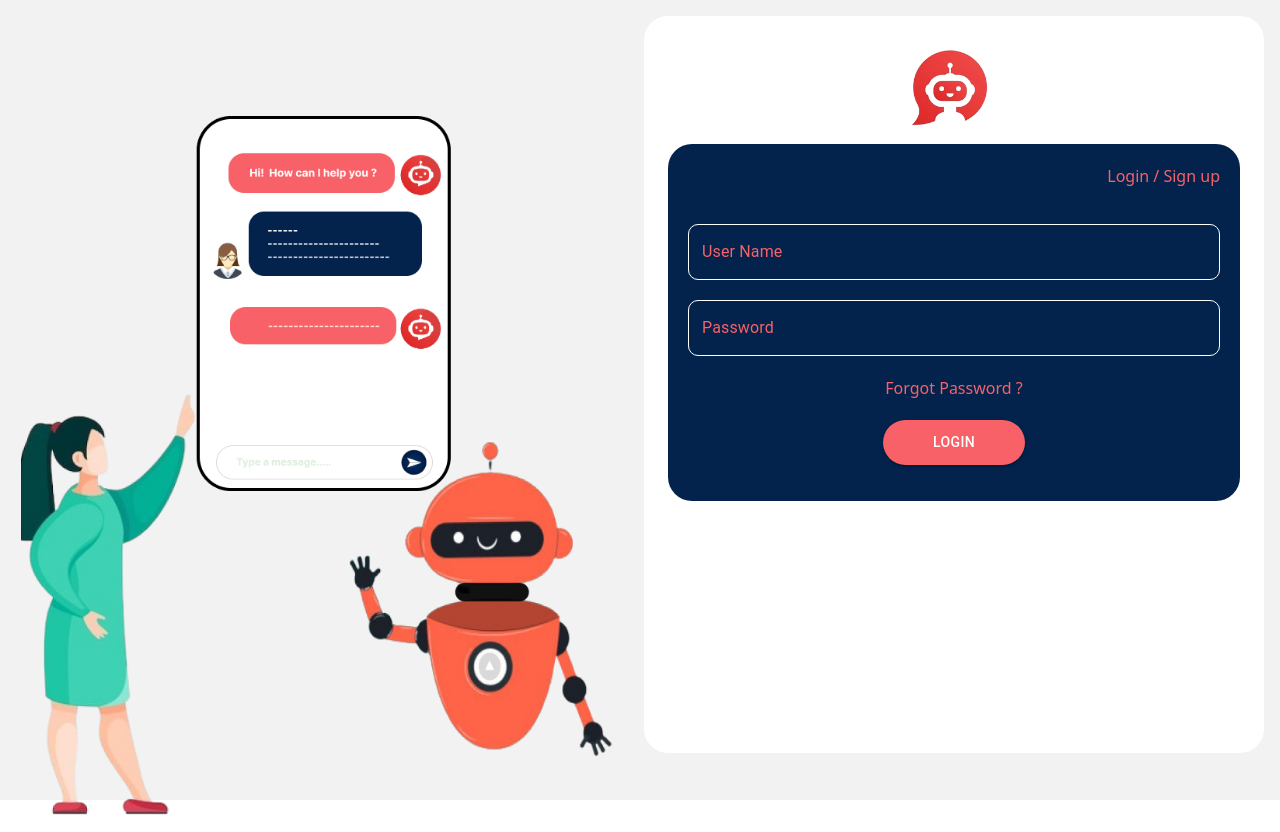
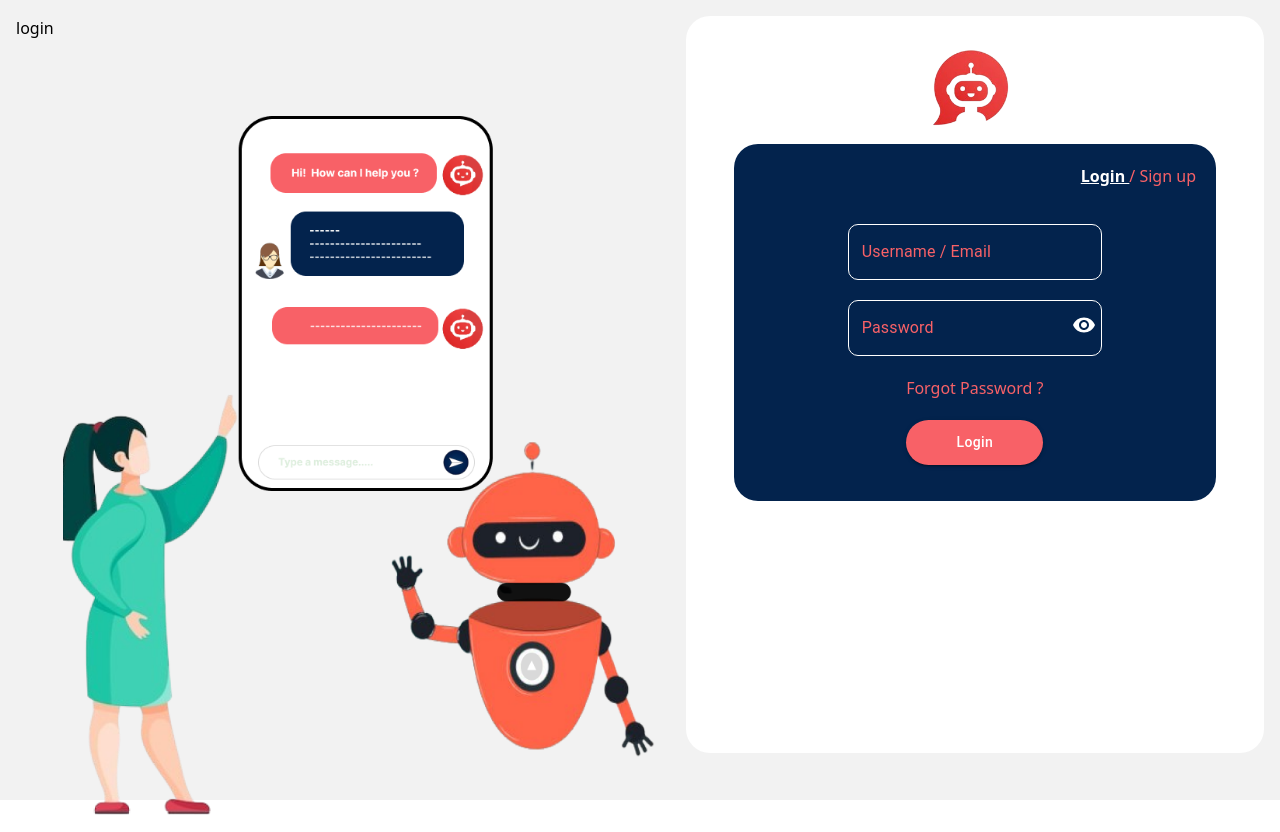
Before and after one commit to kesava-infos/chatbot-ui, a React (Create React App) app: page / in a window 1280 px wide. Built offline with nearby package versions, Linux system fonts and the light colour scheme; the HTML template or start-up script is replaced by a standard one.

Commit message:
functionality implented for Login page

```diff
--- a/package.json
+++ b/package.json
@@ -5,10 +5,12 @@
   "dependencies": {
     "@emotion/react": "^11.13.3",
     "@emotion/styled": "^11.13.0",
+    "@mui/icons-material": "^5.16.7",
     "@mui/material": "^5.16.7",
     "@testing-library/jest-dom": "^5.17.0",
     "@testing-library/react": "^13.4.0",
     "@testing-library/user-event": "^13.5.0",
+    "formik": "^2.4.6",
     "react": "^18.3.1",
     "react-dom": "^18.3.1",
     "react-scripts": "5.0.1",
--- /dev/null
+++ b/src/components/ForgotComponent.js
@@ -0,0 +1,16 @@
+import InputTextField from "./common/InputTextField";
+import ButtonField from "./common/ButtonField";
+export default function ForgotComponent(props) {
+    const handlerCancel = () => {
+        console.log(props)
+        props.setPageState("login")
+    }
+    return <>
+        <p className="text-left text-white">Please Enter Email Id</p>
+        <InputTextField color="#F86167" border="#fff" label="Email Id" />
+        <div className="flex gap-4">
+        <ButtonField bg="#F86167" label="Reset" />
+        <ButtonField bg="#F86167" label="Cancel" clicked={handlerCancel}/>
+        </div>
+    </>
+}
--- /dev/null
+++ b/src/components/LoginComponent.js
@@ -0,0 +1,11 @@
+import InputTextField from "./common/InputTextField";
+import ButtonField from "./common/ButtonField";
+import { Formik } from 'formik';
+export default function LoginComponent(props) {
+    return <>
+        <InputTextField color="#F86167" border="#fff" label="Username / Email" />
+        <InputTextField color="#F86167" border="#fff" label="Password" type="password" />
+        <p className="text-left text-[#F86167] cursor-pointer" onClick={() => props.setPageState("forgot")}>Forgot Password ?</p>
+        <ButtonField bg="#F86167" label="Login" />
+    </>
+}
--- /dev/null
+++ b/src/components/SigupComponent.js
@@ -0,0 +1,12 @@
+import InputTextField from "./common/InputTextField";
+import ButtonField from "./common/ButtonField";
+export default function SigupComponent(props) {
+    return <>
+        <InputTextField color="#F86167" border="#fff" label="First Name" />
+        <InputTextField color="#F86167" border="#fff" label="Last Name" />
+        <InputTextField color="#F86167" border="#fff" label="Email Id" />
+        <InputTextField color="#F86167" border="#fff" label="Password" />
+        <InputTextField color="#F86167" border="#fff" label="Confirm Password" />
+        <ButtonField bg="#F86167" label="Signup" />
+    </>
+}
--- a/src/components/ButtonField.js
+++ b/src/components/common/ButtonField.js
@@ -6,7 +6,10 @@ export default function ButtonField(props) {
         style={{
             borderRadius: 35,
             backgroundColor: props.bg,
-            padding: "10px 50px"
+            padding: "10px 50px",
+            textTransform: "capitalize"
         }}
-        variant="contained">{props.label}</Button>
+        variant="contained"
+        onClick={props.clicked}
+        >{props.label}</Button>
 }
--- a/src/components/InputTextField.js
+++ b/src/components/common/InputTextField.js
@@ -1,8 +1,20 @@
 import React from "react";
 import TextField from '@mui/material/TextField';
+import IconButton from '@mui/material/IconButton';
+import Visibility from '@mui/icons-material/Visibility';
+import VisibilityOff from '@mui/icons-material/VisibilityOff';
 
 export default function InputTextField(props) {
-    return  <TextField
+    const [showPassword, setShowPassword] = React.useState(false);
+
+  const handleClickShowPassword = () => setShowPassword((show) => !show);
+
+  const handleMouseDownPassword = (event) => {
+    event.preventDefault();
+  };
+    return  <div className="flex relative">
+    <TextField
+    type={showPassword ? "text" : props.type}
     style={{width:"100%"}}
     sx={{
         "& .MuiFormControl-root.MuiTextField-root":{
@@ -35,4 +47,15 @@ export default function InputTextField(props) {
         }
     }}
     label={props.label} variant="outlined" />
+    {
+        props.type == "password" && <IconButton
+        onClick={handleClickShowPassword}
+        onMouseDown={handleMouseDownPassword}
+        edge="end"
+        style={{color: "#fff", position: "absolute", right:"10px", top: "5px"}}
+      >
+        {showPassword ? <VisibilityOff /> : <Visibility />}
+      </IconButton>
+    }
+    </div>
 }
--- a/src/pages/login.js
+++ b/src/pages/login.js
@@ -1,23 +1,44 @@
-import React from "react";
+import React, { useState } from "react";
 import bg from "../assets/bg.png";
 import logo from "../assets/logo.png";
-import InputTextField from "../components/InputTextField";
-import ButtonField from "../components/ButtonField";
+import LoginComponent from "../components/LoginComponent";
+import SigupComponent from "../components/SigupComponent";
+import ForgotComponent from "../components/ForgotComponent";
+
+const style1 = {
+    fontWeight: "bold",
+    textDecoration: "underline",
+    color: "#fff"
+}
+const style2 = {
+    cursor: "pointer"
+}
 
 export default function Login() {
+    const [currentState, setCurretState] = useState("login");
+
     return <div className="bg-[#f2f2f2] h-screen flex gap-1 p-4 sm:p-8 md:p-4">
+        <p>{currentState}</p>
         <div className="w-1/2 flex hidden sm:block relative">
             <img src={bg} alt="Background Image" className="self-end w-100 absolute top-[100px] right-[-5px]" />
         </div>
-        <div className="flex flex-col items-center gap-2 justify-start min-w-[320px] bg-white  h-[96%] rounded-3xl grow p-6">
+        <div className="flex flex-col items-center gap-2 justify-start min-w-[320px] bg-white  h-[96%] rounded-3xl grow px-12 py-6 xl:max-w-[600px]">
             <img src={logo} alt="logo" className="w-[150px]" />
             <div className=" bg-[#03234D] flex flex-col gap-4 rounded-3xl w-[100%] text-white">
-                <p className="  text-right pt-5 px-5 text-[#F86167] ">Login / Sign up</p>
+                <p className="  text-right pt-5 px-5 text-[#F86167] ">
+                    <span onClick={() => setCurretState("login")} style={currentState == "login" || currentState == "forgot" ? style1 : style2}>Login </span> /
+                    <span onClick={() => setCurretState("sigup")} style={currentState == "sigup" ? style1 : style2}> Sign up</span></p>
                 <div className="p-5 w-[100%] items-center flex flex-col gap-5 ">
-                <InputTextField color="#F86167" border="#fff" label="User Name" />
-                <InputTextField color="#F86167" border="#fff" label="Password" />
-                <p className="text-left text-[#F86167]">Forgot Password ?</p>
-                <ButtonField bg="#F86167" label="Login"  />
+                    {
+                        currentState == "login" && <LoginComponent setPageState={setCurretState} />
+                    }
+                    {
+                        currentState == "sigup" && <SigupComponent />
+                    }
+                     {
+                        currentState == "forgot" && <ForgotComponent setPageState={setCurretState} />
+                    }
+
                 </div>
                 <p></p>
             </div>
```
Also changed, not shown: 1 other file (tests, documents, lock files or other folders).
